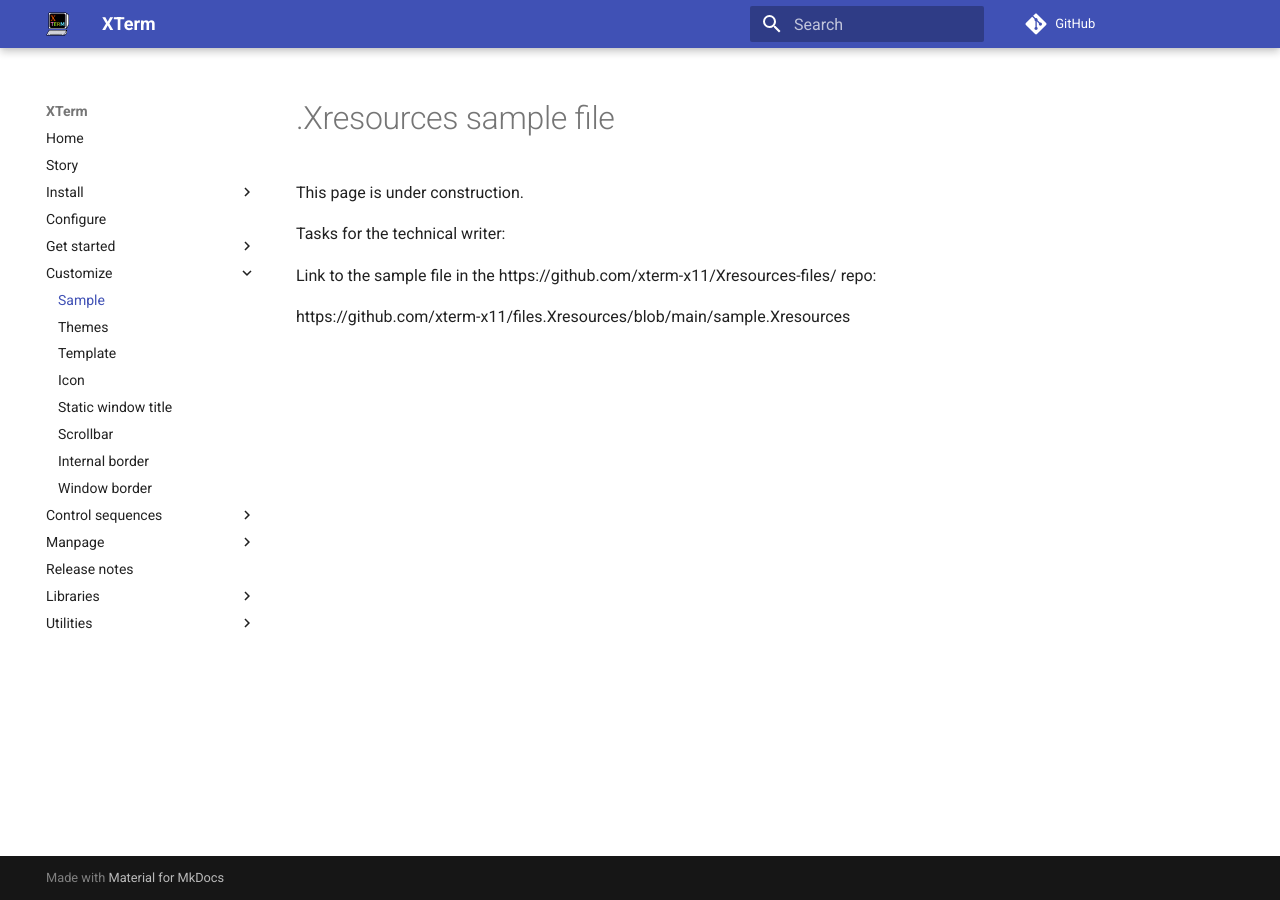
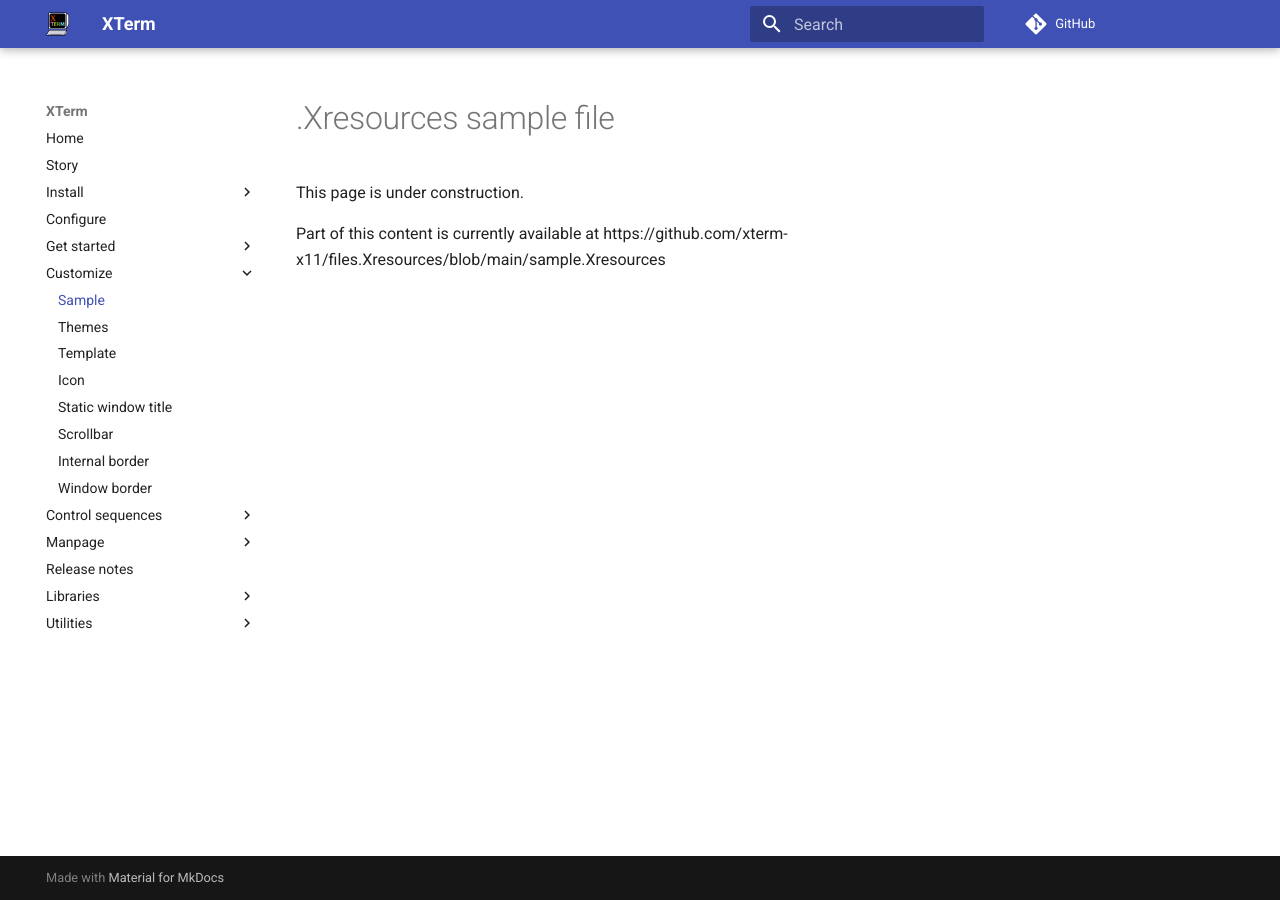
Before and after one commit to xterm-x11/docs, an MkDocs documentation site: the page built from docs/sample.md, in a window 1280 px wide. Built offline with MkDocs 1.6.1 and Material for MkDocs 9.7.7, drawn with Linux system fonts in a browser that asks for light colours; comment, search, counter and statistics services are not loaded.

Commit message:
Update sample.md

```diff
--- a/docs/sample.md
+++ b/docs/sample.md
@@ -2,8 +2,5 @@
 
 This page is under construction.
 
-Tasks for the technical writer:
-
-Link to the sample file in the https://github.com/xterm-x11/Xresources-files/ repo:
-
+Part of this content is currently available at
 https://github.com/xterm-x11/files.Xresources/blob/main/sample.Xresources
```
